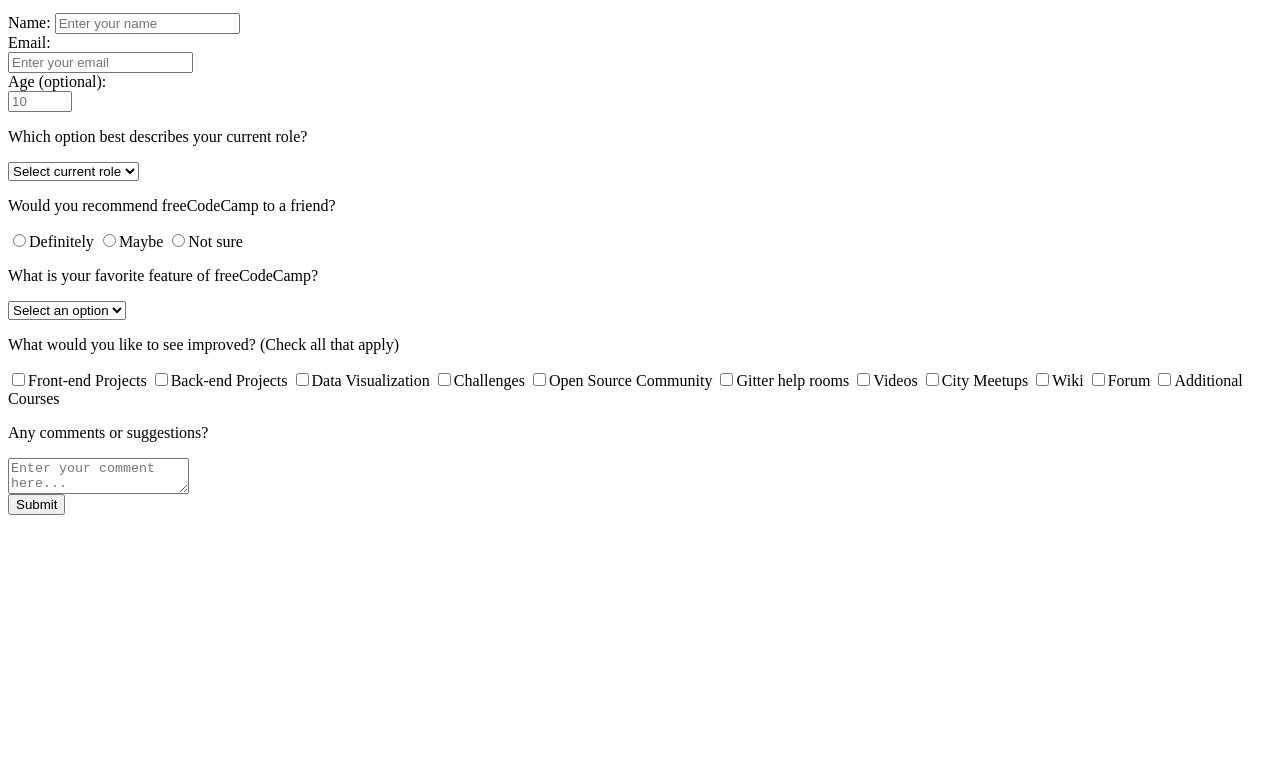
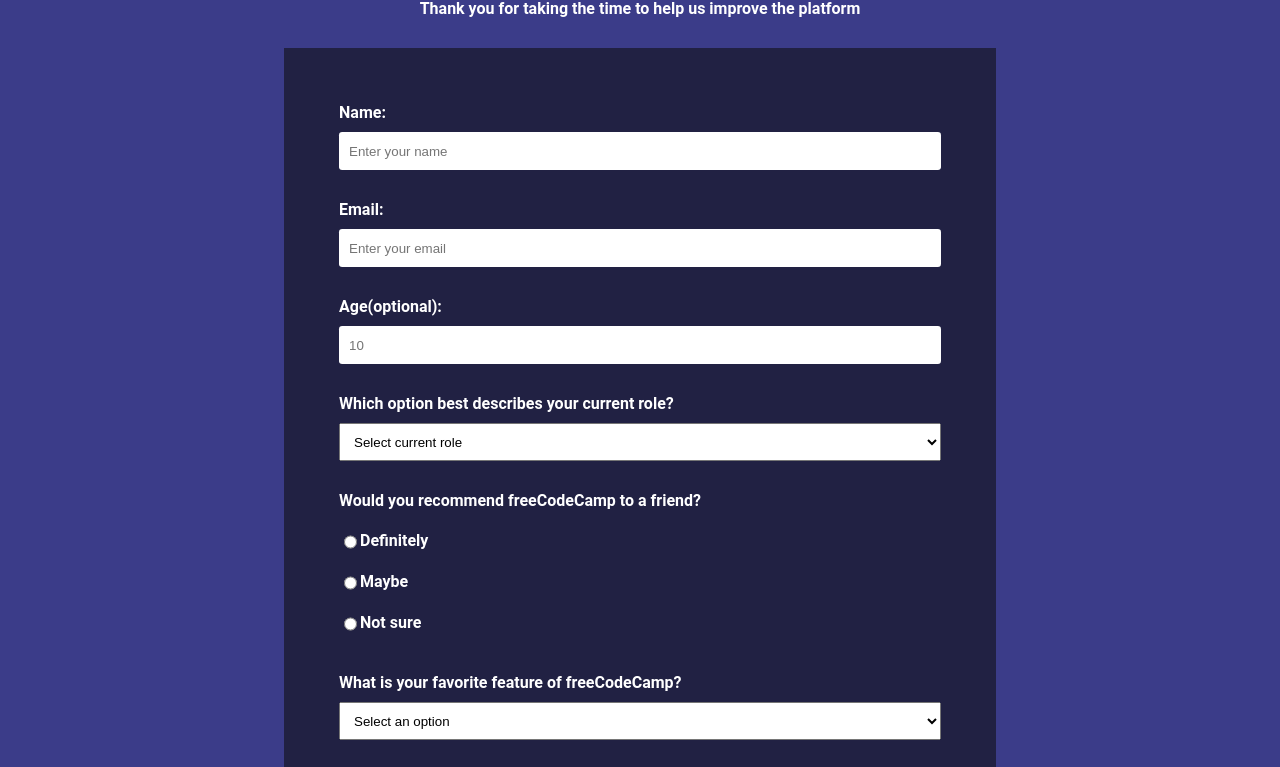
Before and after one commit to MakZ/MV_SurveyForm, a plain HTML site: page index.html in a window 1280 px wide. Shown: the part 87-854 px from the top of the page. Before the commit the page ends 800 px from the top, so only its background shows below. Drawn offline with Linux system fonts and the light colour scheme.

Commit message:
Added styles

```diff
--- /dev/null
+++ b/css/style.css
@@ -0,0 +1,74 @@
+body {
+    display:flex;
+    justify-content: center;
+    align-items: center;
+    flex-direction: column;
+    background-color:#3b3c89;
+ font-family: "Roboto", sans-serif;
+    color:white;
+    font-weight:bold;
+    text-align:left;
+}
+.title {
+    padding:20px;
+}
+h1, p {
+    margin:10px;
+}
+h1 {
+    text-align: center;
+}
+
+textarea {
+    height:150px;
+     font-family: "Roboto", sans-serif;
+     padding:10px;
+}
+p {
+              padding-bottom:10px;
+}
+.mainForm {
+    width:50%;
+    background-color:rgba(27, 27, 50, 0.8);
+    color:white;
+    padding:40px;
+}
+input {
+
+        padding: 10px;
+          border-radius: 0.2rem;
+  background-color: rgb(255, 255, 255);
+  border: none;
+  transition: all 0.3s;
+  outline:none;
+}
+p {
+    margin:0;
+}
+.form-group {
+        display: flex;
+    flex-direction: column;
+    padding:15px;
+}
+
+input, select {
+    height: 2.375rem;
+}
+
+label {
+    display:flex;
+    align-items: center;
+}
+
+button {
+    color:white;
+    background:#37af65;
+        padding: 0.75rem;
+            border-radius: 2px;
+    cursor: pointer;
+    font-size:20px;
+    font-weight: bold;
+}
+select {
+    padding:10px;
+}
--- a/index.html
+++ b/index.html
@@ -2,40 +2,38 @@
   <head>
     <meta charset="UTF-8" />
     <meta name="viewport" content="width=device-width, initial-scale=1.0" />
+    <link rel="stylesheet" href="css/style.css">
     <title>Survey form</title>
   </head>
   <body>
     <div class="title">
-      <h1 id="title">freeCodeCamp Survey Form</h1>
+      <h1 id="title">Survey Form</h1>
       <p id="description">
         Thank you for taking the time to help us improve the platform
       </p>
     </div>
     <div class="mainForm">
 
-      <form action="" id="survey-form"></div>
-        <div class="mainForm">
+      <form action="" id="survey-form">
+        <div class="form-group">
 
-        <label for="name" class="name">Name: </label>
-        <input type="text" id="name" placeholder="Enter your name" />
+        <p><label for="name" id="name" class="name">Name: </label></p>
+        <input type="name" id="name" placeholder="Enter your name" />
     </div>
         <div class="form-group">
-        <label for="email" class="email">Email: </label>
+                <p><label for="email" id="email" class="email">Email: </label></p>
+        <input type="email" id="email" placeholder="Enter your email" />
     </div>
+
         <div class="form-group">
-        <input type="text" id="name" placeholder="Enter your email" />
-    </div>
-        <div class="form-group">
+                <p><label for="name" class="age"
+          >Age <span class="optional">(optional)</span>:
+        </label></p>
+        <input type="number" id="number" placeholder="10" min="10" max="100"/>
 
-        <label for="name" class="age"
-          >Age <span class="optional">(optional)</span>:
-        </label>
-    </div>
-        <div class="form-group">
-        <input type="number" id="name" placeholder="10" min="10" max="100"/>
-        <p for="role">Which option best describes your current role?</p>
     </div>
     <div class="form-group">
+            <p for="role">Which option best describes your current role?</p>
         <select name="roles" id="roles">
           <option disabled selected value">Select current role</option>
             <option value="Full-time">Full time</option>
@@ -102,7 +100,9 @@
             </button>
           </div>
         </div>
+        </div>
       </form>
     </div>
+        <script src="https://cdn.freecodecamp.org/testable-projects-fcc/v1/bundle.js"></script>
   </body>
 </html>
```
